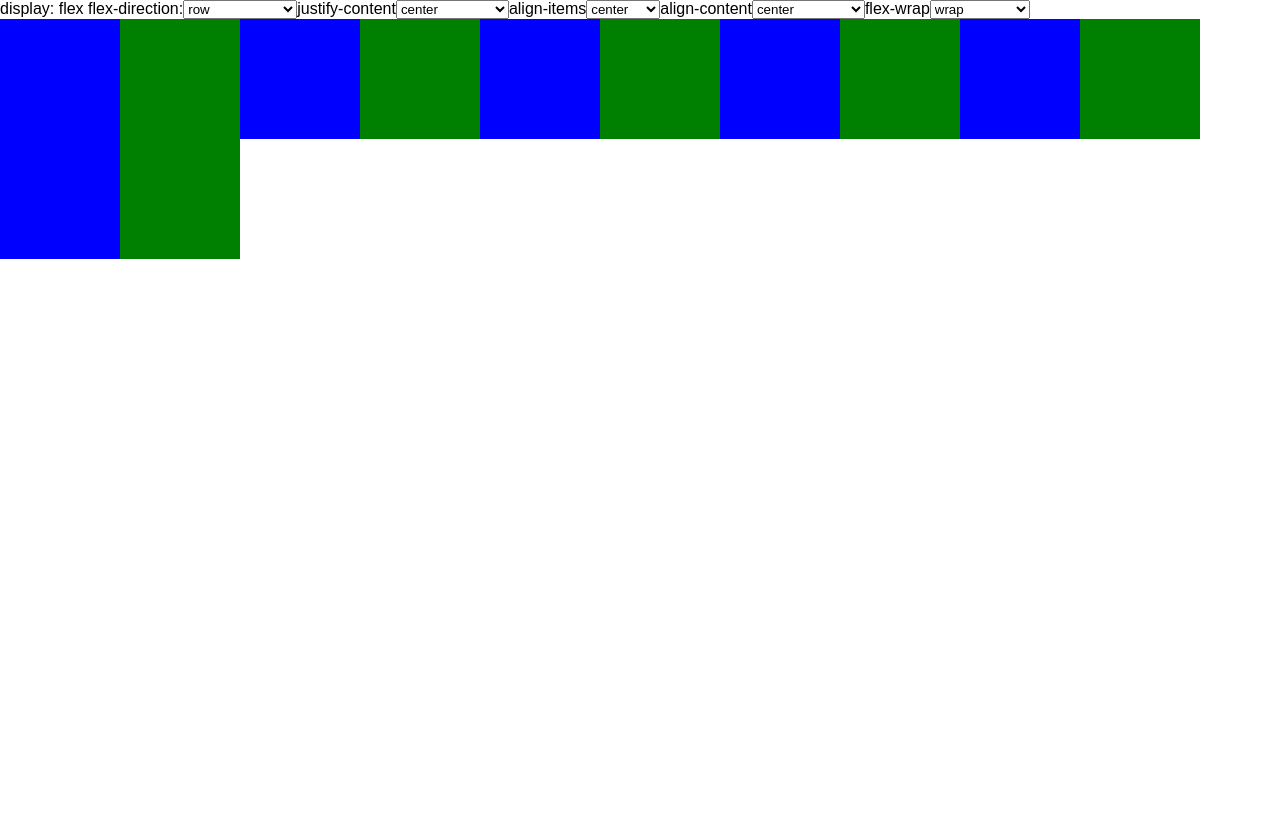
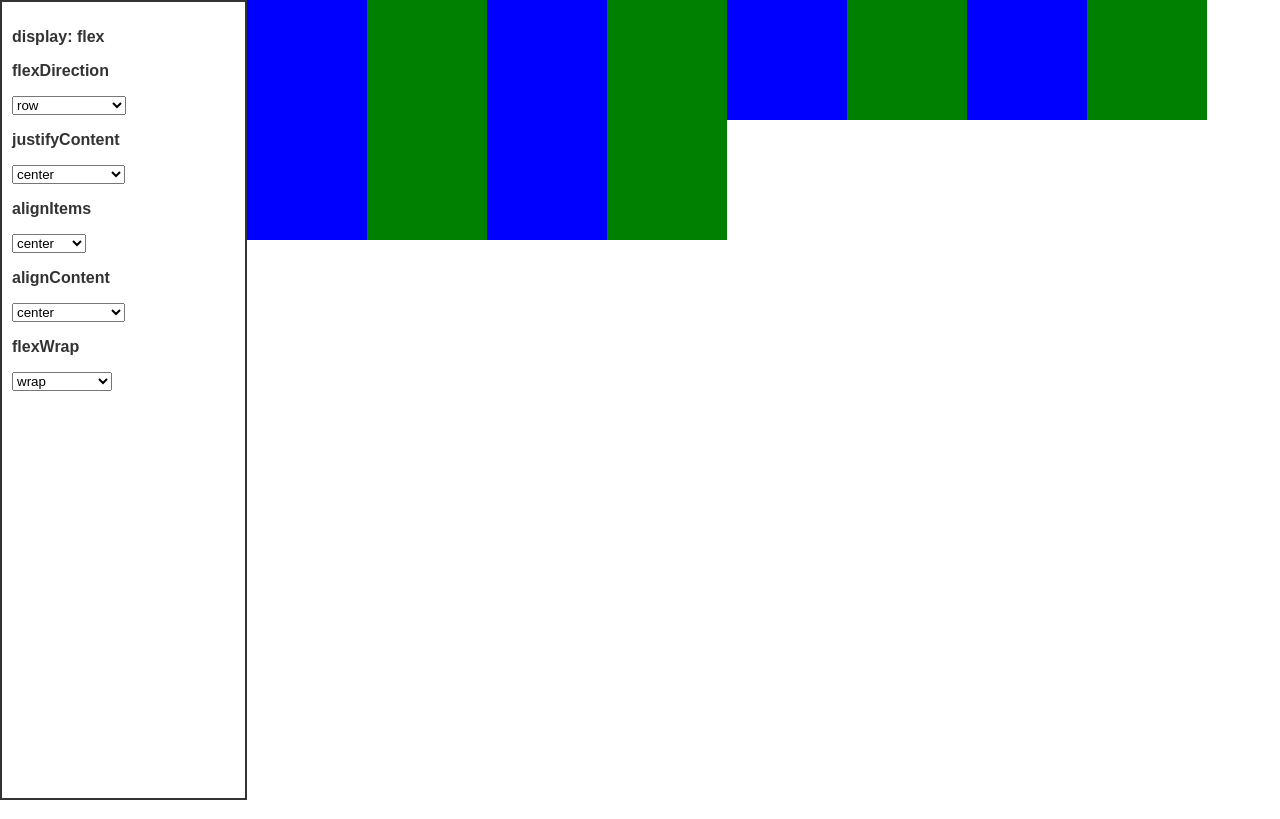
Before and after one commit to react-medellin/flexbox-playground, a React (Create React App) app: page / in a window 1280 px wide. Built offline with nearby package versions, Linux system fonts and the light colour scheme.

Commit message:
Improve design

```diff
--- a/src/App.css
+++ b/src/App.css
@@ -1,4 +1,17 @@
 .App {
   height: 100vh;
   width: 100%;
+  display: flex;
 }
+
+.flex-options {
+  width: 300px;
+  height: 100vh;
+  padding: 10px;
+  border: 2px solid #333;
+  box-sizing: border-box;
+}
+
+.flex-boxes {
+  width: calc(100% - 300px);
+}
--- a/src/App.js
+++ b/src/App.js
@@ -1,5 +1,7 @@
 import React, { Component } from 'react';
 import { Box } from './Box';
+import { Select } from './Select';
+import { Title } from './Title';
 import './App.css';
 
 const flexDirectionOptions = [
@@ -83,47 +85,32 @@ class App extends Component {
     return (
       <div className="App">
         <div className="flex-options">
-          display: flex
-          flex-direction:
-          <select name="flexDirection" onChange={this.onChange}>
-            {flexDirectionOptions.map(option => {
-              return (
-                <option value={option} key={option}>{option}</option>
-              );
-            })}
-          </select>
-          justify-content
-          <select name="justifyContent" onChange={this.onChange}>
-            {justifyContentOptions.map(option => {
-              return (
-                <option value={option} key={option}>{option}</option>
-              );
-            })}
-          </select>
-          align-items
-          <select name="align-items" onChange={this.onChange}>
-            {alignItemsOptions.map(option => {
-              return (
-                <option value={option} key={option}>{option}</option>
-              );
-            })}
-          </select>
-          align-content
-          <select name="alignContent" onChange={this.onChange}>
-            {alignContentOptions.map(option => {
-              return (
-                <option value={option} key={option}>{option}</option>
-              );
-            })}
-          </select>
-          flex-wrap
-          <select name="flexWrap" onChange={this.onChange}>
-            {flexWrapOptions.map(option => {
-              return (
-                <option value={option} key={option}>{option}</option>
-              );
-            })}
-          </select>
+          <Title>display: flex</Title>
+          <Select
+            name="flexDirection"
+            onChange={this.onChange}
+            dataSource={flexDirectionOptions}
+          />
+          <Select
+            name="justifyContent"
+            onChange={this.onChange}
+            dataSource={justifyContentOptions}
+          />
+          <Select
+            name="alignItems"
+            onChange={this.onChange}
+            dataSource={alignItemsOptions}
+          />
+          <Select
+            name="alignContent"
+            onChange={this.onChange}
+            dataSource={alignContentOptions}
+          />
+          <Select
+            name="flexWrap"
+            onChange={this.onChange}
+            dataSource={flexWrapOptions}
+          />
         </div>
         <div className="flex-boxes" style={styles.flexBox}>
           <Box primary />
--- /dev/null
+++ b/src/Select.js
@@ -0,0 +1,15 @@
+import React from 'react';
+import { Title } from './Title';
+
+export const Select = ({ name, dataSource, onChange }) => (
+  <div>
+    <Title>{name}</Title>
+    <select name={name} onChange={onChange}>
+      {dataSource.map(option => {
+        return (
+          <option value={option} key={option}>{option}</option>
+        );
+      })}
+    </select>
+  </div>
+);
--- /dev/null
+++ b/src/Title.js
@@ -0,0 +1,10 @@
+import React from 'react';
+
+const titleStyle = {
+  color: '#333',
+  fontWeight: 600,
+}
+
+export const Title = ({ children }) => (
+  <p style={titleStyle}>{children}</p>
+);
```
